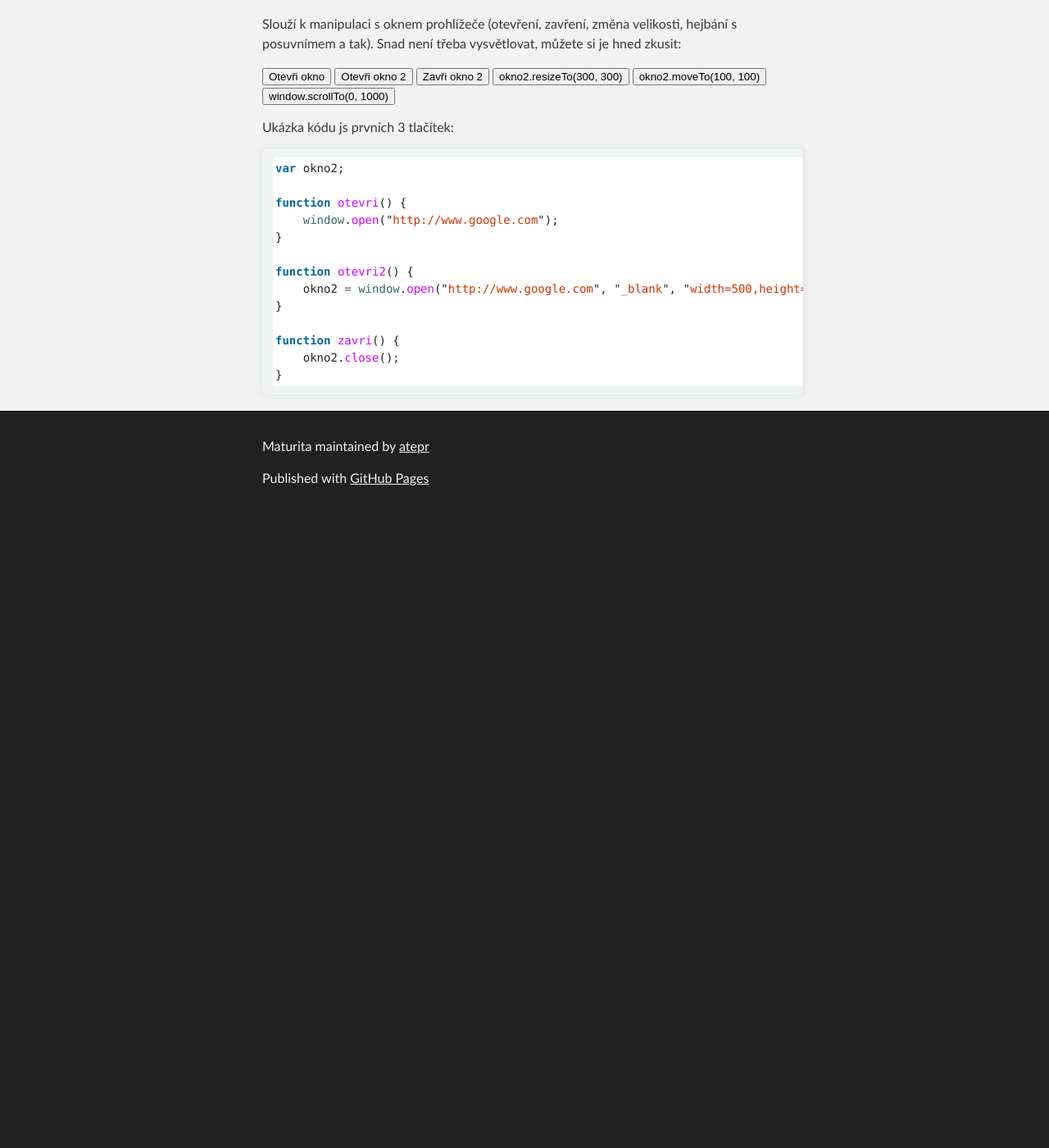
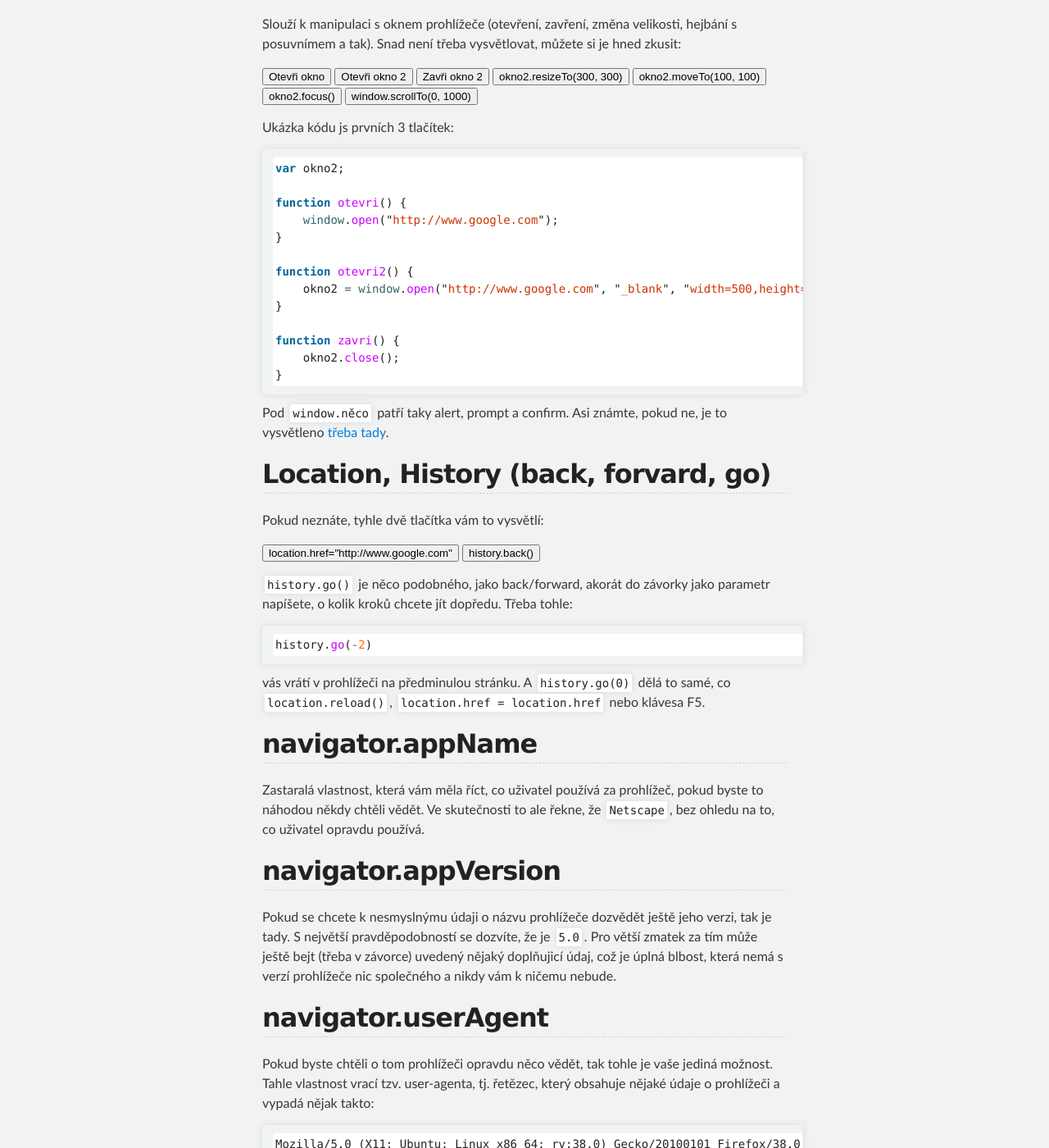
Before and after one commit to atepr/maturita, a Jekyll site: the page built from wa06-dom.md, in a window 1280 px wide and 1400 px high, scrolled down 2342 px. Shown: the whole window at 82% size. Built offline with Jekyll 4.4.1, drawn with Linux system fonts in a browser that asks for light colours; Markdown is read by kramdown in place of the engine named in the settings; before the commit the page ends 2972 px from its top, so only the background shows below that; some of the changed text lies outside the part shown.

Commit message:
Otázka 6

````diff
--- a/wa06-dom.md
+++ b/wa06-dom.md
@@ -86,6 +86,7 @@ Slouží k manipulaci s oknem prohlížeče (otevření, zavření, změna velik
 <input type="button" value="Zavři okno 2" onclick="zavri()">
 <input type="button" value="okno2.resizeTo(300, 300)" onclick="okno2.resizeTo(300, 300)">
 <input type="button" value="okno2.moveTo(100, 100)" onclick="okno2.moveTo(100, 100)">
+<input type="button" value="okno2.focus()" onclick="okno2.focus()">
 <input type="button" value="window.scrollTo(0, 1000)" onclick="window.scrollTo(0, 1000)">
 
 <script>
@@ -122,9 +123,48 @@ function zavri() {
 }
 ```
 
+Pod `window.něco` patří taky alert, prompt a confirm. Asi známte, pokud ne, je to vysvětleno [třeba tady][7].
+
+##Location, History (back, forvard, go)
+
+Pokud neznáte, tyhle dvě tlačítka vám to vysvětlí:
+
+<input type="button" value='location.href="http://www.google.com"' onclick='location.href="http://www.google.com"'>
+<input type="button" value='history.back()' onclick='history.back()'>
+
+`history.go()` je něco podobného, jako back/forward, akorát do závorky jako parametr napíšete, o kolik kroků chcete jít dopředu. Třeba tohle:
+
+```js
+history.go(-2)
+```
+
+vás vrátí v prohlížeči na předminulou stránku. A `history.go(0)` dělá to samé, co `location.reload()`, `location.href = location.href` nebo klávesa F5.
+
+##navigator.appName
+
+Zastaralá vlastnost, která vám měla říct, co uživatel používá za prohlížeč, pokud byste to náhodou někdy chtěli vědět. Ve skutečnosti to ale řekne, že `Netscape`, bez ohledu na to, co uživatel opravdu používá.
+
+##navigator.appVersion
+
+Pokud se chcete k nesmyslnýmu údaji o názvu prohlížeče dozvědět ještě jeho verzi, tak je tady. S největší pravděpodobností se dozvíte, že je `5.0`. Pro větší zmatek za tím může ještě bejt (třeba v závorce) uvedený nějaký doplňujicí údaj, což je úplná blbost, která nemá s verzí prohlížeče nic společného a nikdy vám k ničemu nebude.
+
+##navigator.userAgent
+
+Pokud byste chtěli o tom prohlížeči opravdu něco vědět, tak tohle je vaše jediná možnost. Tahle vlastnost vrací tzv. user-agenta, tj. řetězec, který obsahuje nějaké údaje o prohlížeči a vypadá nějak takto:
+
+    Mozilla/5.0 (X11; Ubuntu; Linux x86_64; rv:38.0) Gecko/20100101 Firefox/38.0
+
+Nicméně, najít něco v tomto řetězci je celkem umění. Každý prohlížeč vrací něco úplně jiného. A uživatel může prohlížeč přenastavit tak, aby kecal. A některý prohlížeče kecaj samy od sebe.
+
+#Fotogalerie (praktická ukázka)
+
+[Tady (je to jeden soubor, můžete kliknout pravým a stáhnout si ho).][8]
+
 [1]: https://developer.mozilla.org/en-US/docs/Web/API/Document/write
 [2]: javascript:document.write('Ahoj')
 [3]: https://developer.mozilla.org/en-US/docs/Web/API/Document/getElementsByName
 [4]: https://developer.mozilla.org/en-US/docs/Web/API/Document/getElementsByClassName
 [5]: https://developer.mozilla.org/en-US/docs/Web/API/Document/getElementById
 [6]: http://jsfiddle.net/3bt4bom9/1/
+[7]: https://developer.mozilla.org/en-US/docs/Web/API/Window/alert
+[8]: download/otazka06.html
````
Also changed, not shown: download/otazka06.html (added, +71 -0 lines).
